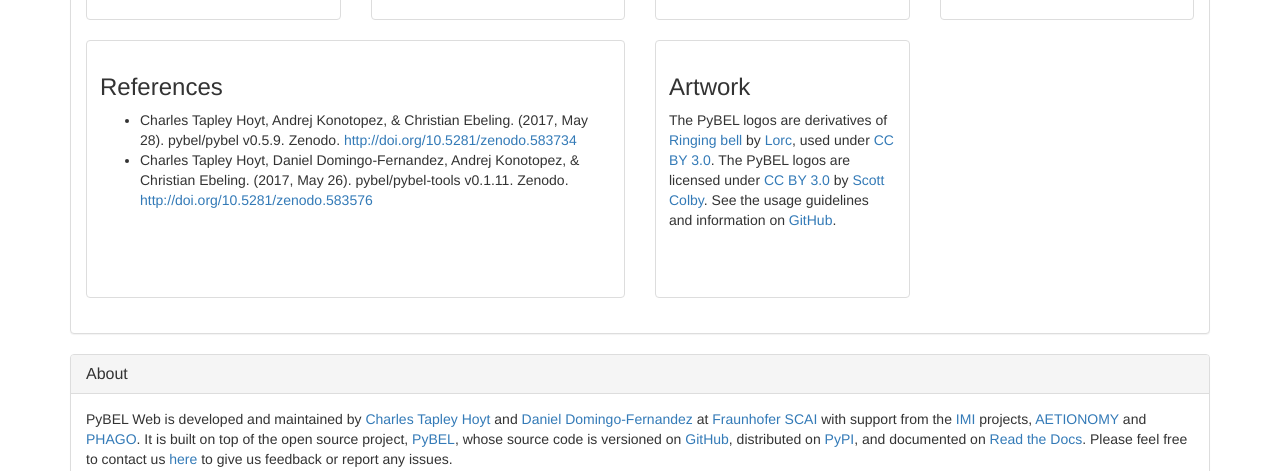
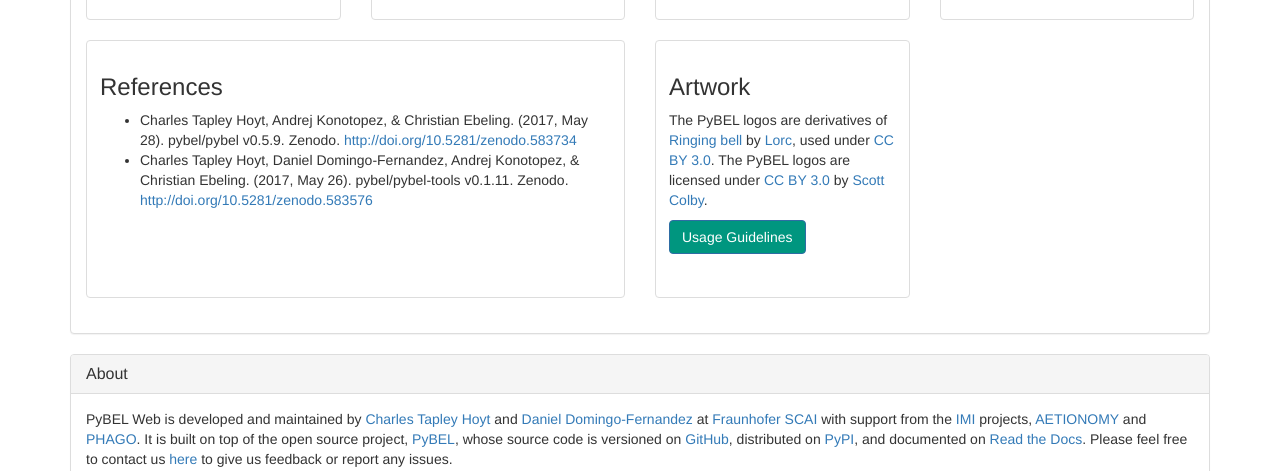
Before and after one commit to bel-commons/bel-commons, a Python web app: template src/pybel_web/templates/about.html in a window 1280 px wide. Shown: the part 484-955 px from the top of the page. Run offline with Jinja, Linux system fonts and the light colour scheme; the template is opened without the code that fills it, so the values that code supplies are empty; some libraries are stand-ins or nearby versions.

Commit message:
Buttonified artwork guidelines link

```diff
--- a/src/pybel_web/templates/about.html
+++ b/src/pybel_web/templates/about.html
@@ -133,9 +133,11 @@
                                     by <a href="https://lorcblog.blogspot.com/">Lorc</a>, used under <a
                                             href="http://creativecommons.org/licenses/by/3.0/">CC BY 3.0</a>. The PyBEL
                                     logos are licensed under <a href="http://creativecommons.org/licenses/by/3.0/">CC BY
-                                        3.0</a> by <a href="https://github.com/scolby33">Scott Colby</a>. See the usage
-                                    guidelines and information on <a
-                                            href="https://github.com/pybel/pybel-art">GitHub</a>.</p>
+                                        3.0</a> by <a href="https://github.com/scolby33">Scott Colby</a>.</p>
+                                <p>
+                                    <a href="https://github.com/pybel/pybel-art" class="btn btn-primary"
+                                       role="button">Usage Guidelines</a>
+                                </p>
                             </div>
                         </div>
                     </div>
```
